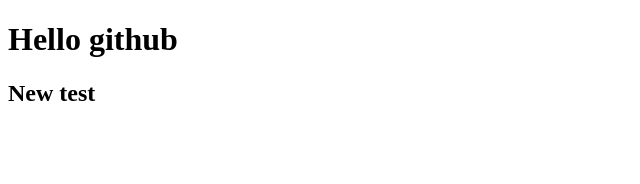
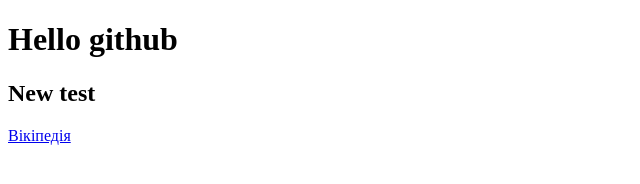
Before and after one commit to Milka21016/hw-frontend-start--2611, a plain HTML site: page index.html in a window 1280 px wide. Shown: the full height of the page, 0-640 px from the left. Drawn offline with Linux system fonts and the light colour scheme.

Commit message:
chanes 2

```diff
--- a/index.html
+++ b/index.html
@@ -12,5 +12,8 @@
     <h2>
         New test
     </h2>
+    <a href="https://uk.wikipedia.org/" target="_blank">
+        Вікіпедія
+    </a>
 </body>
 </html>
```
